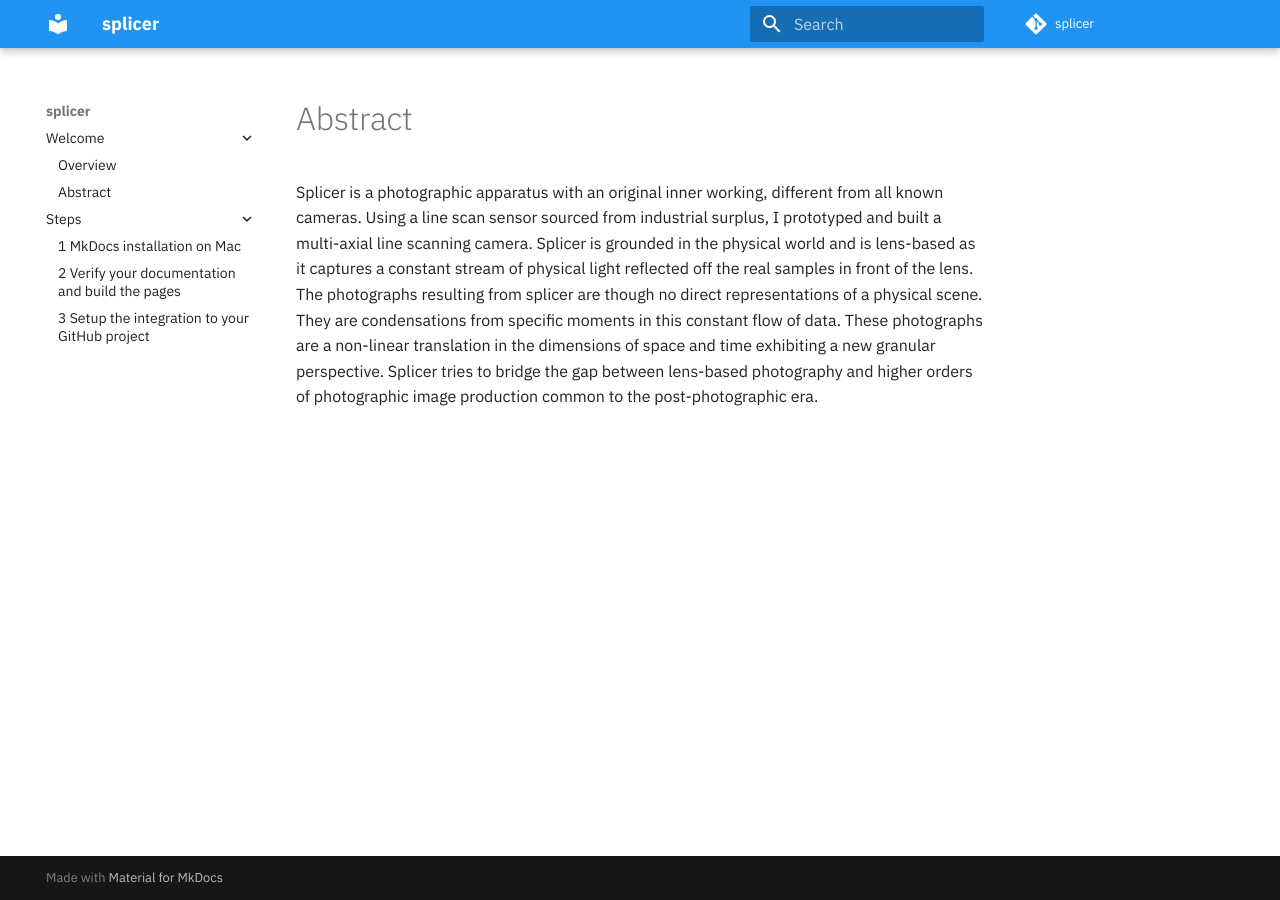
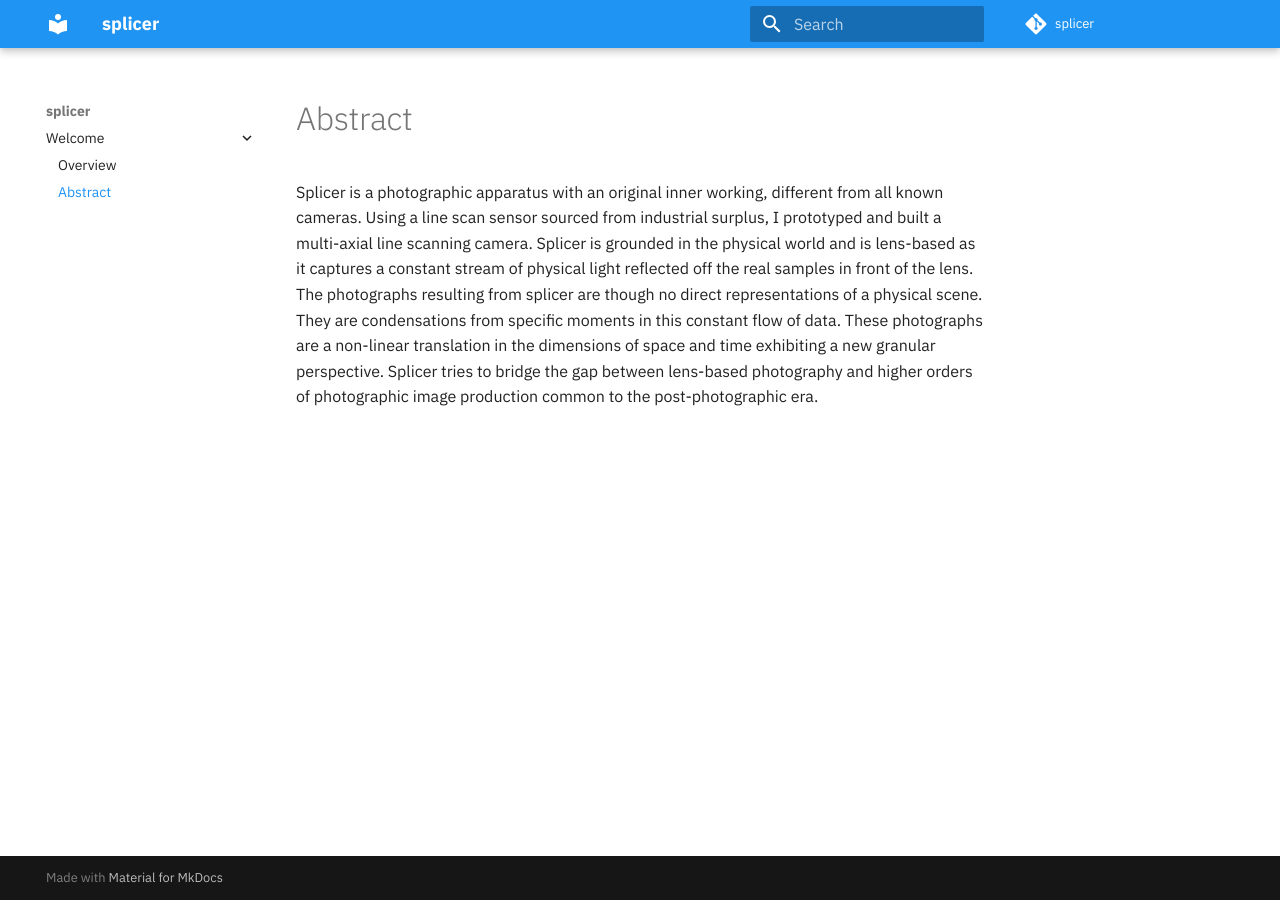
Before and after one commit to florianamoser/splicer, an MkDocs documentation site: the page built from documentation/abstract.md, in a window 1280 px wide. Built offline with MkDocs 1.6.1 and Material for MkDocs 9.7.7, drawn with Linux system fonts in a browser that asks for light colours; comment, search, counter and statistics services are not loaded.

Commit message:
update mk docs

```diff
--- a/mkdocs.yml
+++ b/mkdocs.yml
@@ -13,11 +13,11 @@ docs_dir: documentation
 nav:
   - Welcome:
     - Overview: README.md
-    - Abstract: documentation/abstract.md
-  - Steps:
-    - 1 MkDocs installation on Mac: steps/1-MkDocs-installation-on-Mac.md
-    - 2 Verify your documentation and build the pages: steps/2-Verify-your-documentation-and-build-the-pages.md
-    - 3 Setup the integration to your GitHub project: steps/3-Setup-the-integration-to-your-GitHub-project.md
+    - Abstract: abstract.md
+  # - Steps:
+  #   - 1 MkDocs installation on Mac: steps/1-MkDocs-installation-on-Mac.md
+  #   - 2 Verify your documentation and build the pages: steps/2-Verify-your-documentation-and-build-the-pages.md
+  #   - 3 Setup the integration to your GitHub project: steps/3-Setup-the-integration-to-your-GitHub-project.md
 
 ## DO NOT CHANGE BELOW THIS LINE
 
```
Also changed, not shown: 4 other files.
